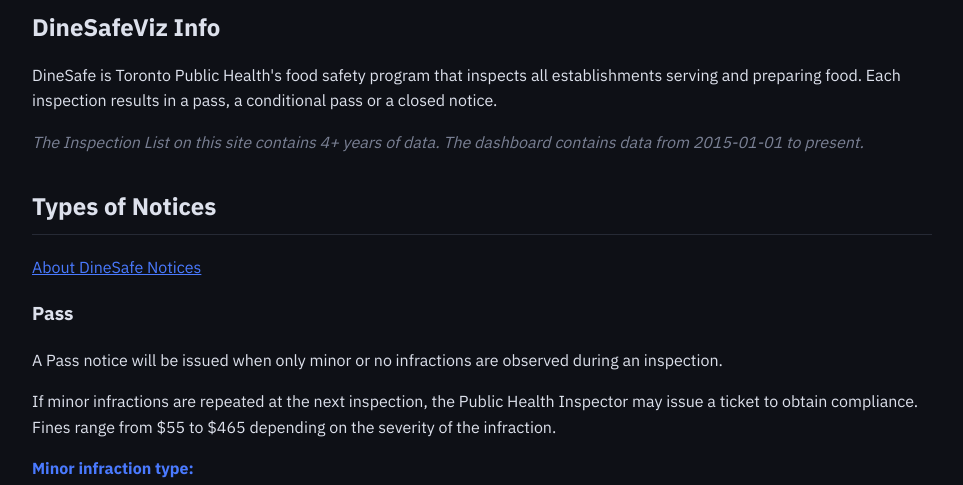
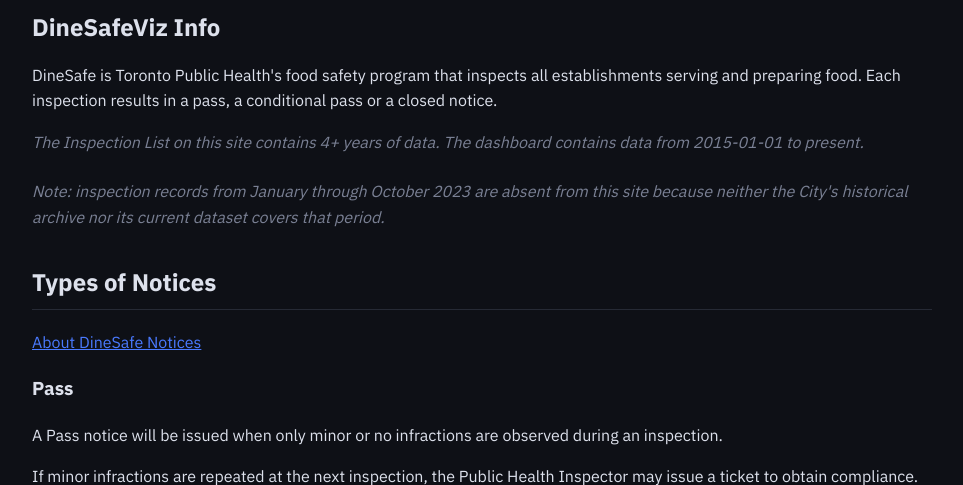
Before and after one commit to im-kenough/DineSafeViz, a Flask app: page /info in a window 1280 px wide. Shown: the part 152-637 px from the top of the page, without its empty margins (8-971 px from the left). Run offline with Flask 3, Linux system fonts and the light colour scheme; some libraries are stand-ins or nearby versions.

Commit message:
add workaround page about data gap

```diff
--- a/src/web/templates/info.html
+++ b/src/web/templates/info.html
@@ -39,6 +39,10 @@
 
         <p class="meta">
             The Inspection List on this site contains 4+ years of data. The dashboard contains data from 2015-01-01 to present.
+        </p>
+
+        <p class="meta">
+            Note: inspection records from January through October 2023 are absent from this site because neither the City's historical archive nor its current dataset covers that period.
         </p>
 
         <h2>Types of Notices</h2>
```
